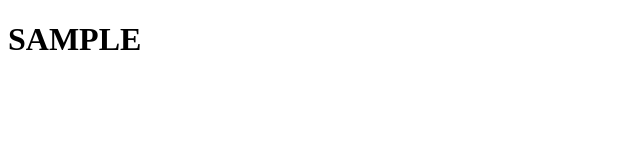
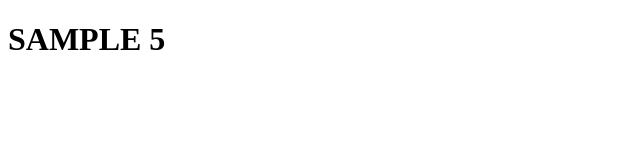
Before and after one commit to su-san0508/sample, a plain HTML site: page index.html in a window 1280 px wide. Shown: the full height of the page, 0-640 px from the left. Drawn offline with Linux system fonts and the light colour scheme.

Commit message:
update 5

```diff
--- a/index.html
+++ b/index.html
@@ -3,7 +3,7 @@
 <html>
 
 <h1>
-SAMPLE
+SAMPLE 5
 </h1>
 
 </html>
```
